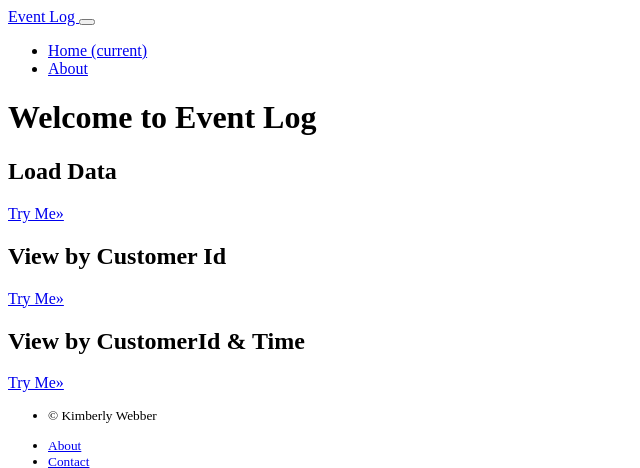
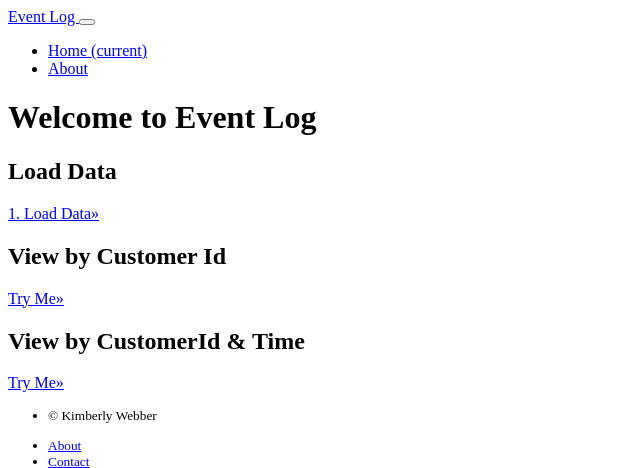
Before and after one commit to kdy618/event_log_parser, a Flask app: template event_logs/templates/public/home.html in a window 1280 px wide. Shown: the top 468 px of the page, without its empty margins (0-640 px from the left). Run offline with Flask 3, Linux system fonts and the light colour scheme; the template is opened without the code that fills it, so the values that code supplies are empty; parts of the project's set-up code (start-up, migrations or seed data) failed here and were passed over.

Commit message:
updated readMe

```diff
--- a/event_logs/templates/public/home.html
+++ b/event_logs/templates/public/home.html
@@ -11,7 +11,7 @@
   <div class="row">
     <div class="col-lg-4">
       <h2><i class="fa-solid fa-eye"></i>Load Data</h2>
-      <p><a class="btn btn-outline-secondary" href="http://localhost:8080/import_events">Try Me&raquo;</a></p>
+      <p><a class="btn btn-outline-secondary" href="http://localhost:8080/import_events">1. Load Data&raquo;</a></p>
     </div>
     <div class="col-lg-4">
       <h2><i class="fa-solid fa-eye"></i>View by Customer Id</h2>
```
Also changed, not shown: README.md.
